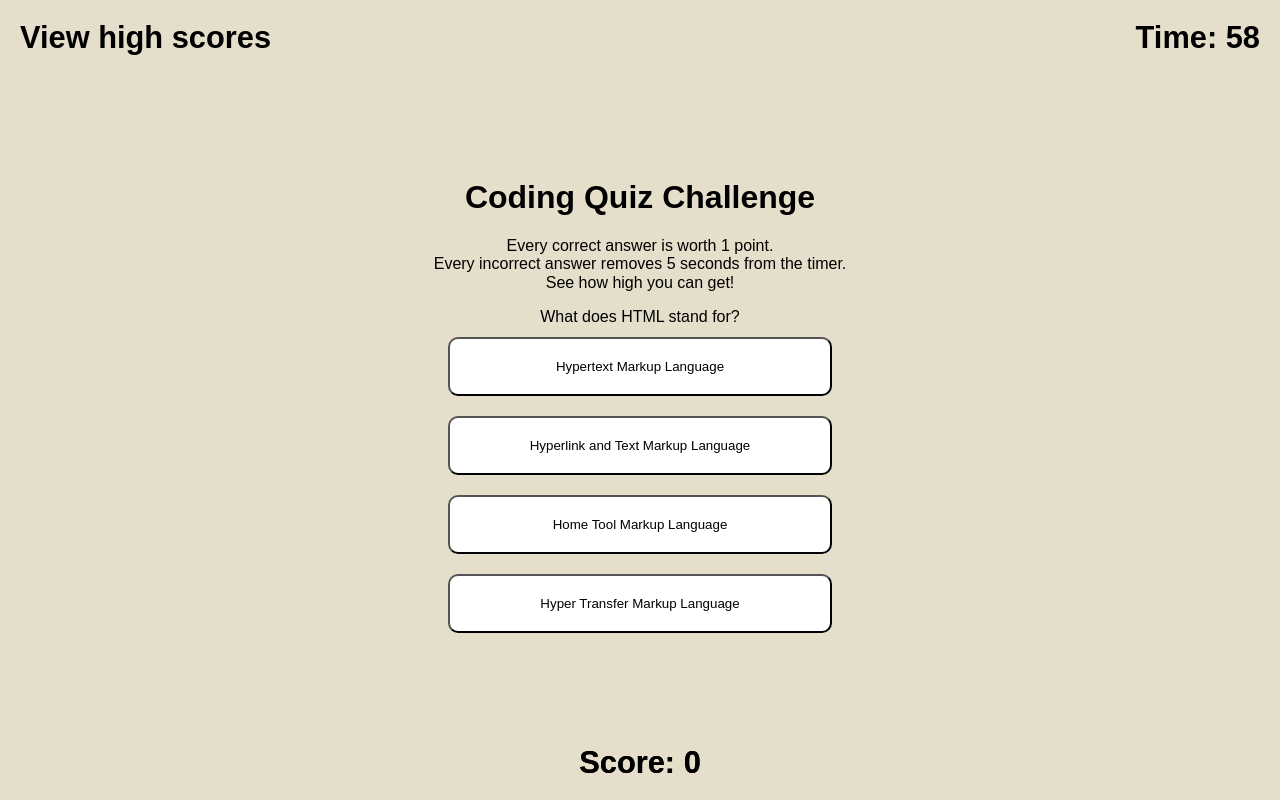
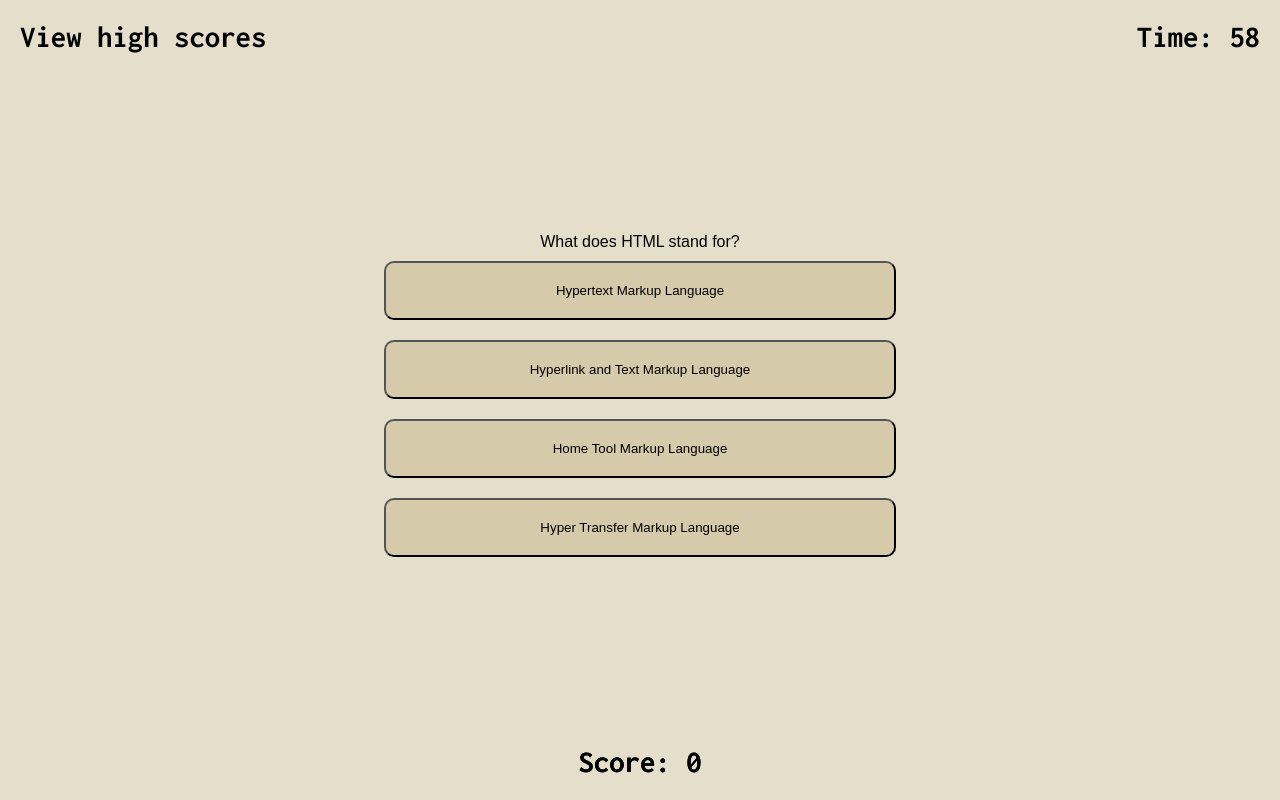
Before and after one commit to JesseDenier/Multiple-Choice-Quiz, a plain HTML site: page index.html in a window 1280 px wide. Both pictures are taken after a click on the button "Start Quiz". Drawn offline with Linux system fonts and the light colour scheme.

Commit message:
Lots of styling changes.

```diff
--- a/index.html
+++ b/index.html
@@ -4,6 +4,12 @@
     <meta charset="UTF-8" />
     <meta name="viewport" content="width=device-width, initial-scale=1.0" />
     <link rel="stylesheet" a href="style.css" />
+    <link rel="preconnect" href="https://fonts.googleapis.com" />
+    <link rel="preconnect" href="https://fonts.gstatic.com" crossorigin />
+    <link
+      href="https://fonts.googleapis.com/css2?family=Inconsolata:wght@200..900&family=Roboto&display=swap"
+      rel="stylesheet"
+    />
     <title>Timed Quiz</title>
   </head>
   <body>
@@ -13,12 +19,15 @@
       <h2 class="score">Score: <span id="score">0</span></h2>
     </header>
     <main>
-      <div id="quizContainer">
-        <h1>Coding Quiz Challenge</h1>
-        <p>
-          Every correct answer is worth 1 point.<br />Every incorrect answer
-          removes 5 seconds from the timer.<br />See how high you can get!
-        </p>
+      <div>
+        <div id="startQuizContainer">
+          <h1>Coding Quiz Challenge</h1>
+          <p>
+            Every correct answer is worth 1 point.<br />Every incorrect answer
+            removes 5 seconds from the timer.<br />See how high you can get!
+          </p>
+          <button id="startQuiz">Start Quiz</button>
+        </div>
         <!-- Questions are added here through Javascript.-->
         <div id="questionContainer"></div>
         <!-- Answers are added here through Javascipt.-->
@@ -28,7 +37,6 @@
           <button class="answer" id="answerContainerC"></button>
           <button class="answer" id="answerContainerD"></button>
         </div>
-        <button id="startQuiz">Start Quiz</button>
       </div>
     </main>
     <footer>
--- a/script.js
+++ b/script.js
@@ -8,7 +8,8 @@ function getElementById(id) {
 function quizEnd() {
   questionContainer.textContent = "Game Over: Your score is X.";
   answerContainer.style.display = "none";
-  startQuiz.style.display = "inline-block";
+  startQuizContainer.style.display = "inline-block";
+  startQuiz.textContent = "Try again";
 }
 
 var timerInterval;
@@ -106,7 +107,7 @@ function newQuestion() {
 function firstQuestion() {
   i = 0;
   console.log(i);
-  startQuiz.style.display = "none";
+  startQuizContainer.style.display = "none";
   answerContainer.style.display = "flex";
   newQuestion();
 }
--- a/style.css
+++ b/style.css
@@ -1,9 +1,10 @@
 @import url(normalize.css);
 
 body {
-  font-family: Arial, sans-serif;
+  font-family: "Inconsolata", monospace;
   margin: 0px;
   background-color: rgb(229, 222, 202);
+  text-align: center;
 }
 
 h2 {
@@ -42,8 +43,8 @@ main {
   height: 100vh;
 }
 
-#quizContainer {
-  text-align: center;
+#questionContainer {
+  font-family: Arial, Helvetica, sans-serif;
 }
 
 #answerContainer {
@@ -55,13 +56,19 @@ main {
 
 button {
   margin: 10px;
-  background-color: white;
+  background-color: rgb(213, 202, 170);
   padding: 20px;
   border-radius: 10px;
   text-align: center;
+  font-family: Arial, Helvetica, sans-serif;
+}
+
+button:hover {
+  background-color: rgb(245, 243, 235);
 }
 
 .answer {
   display: block;
-  width: 30vw;
+  width: 40vw;
+  min-width: 250px;
 }
```
